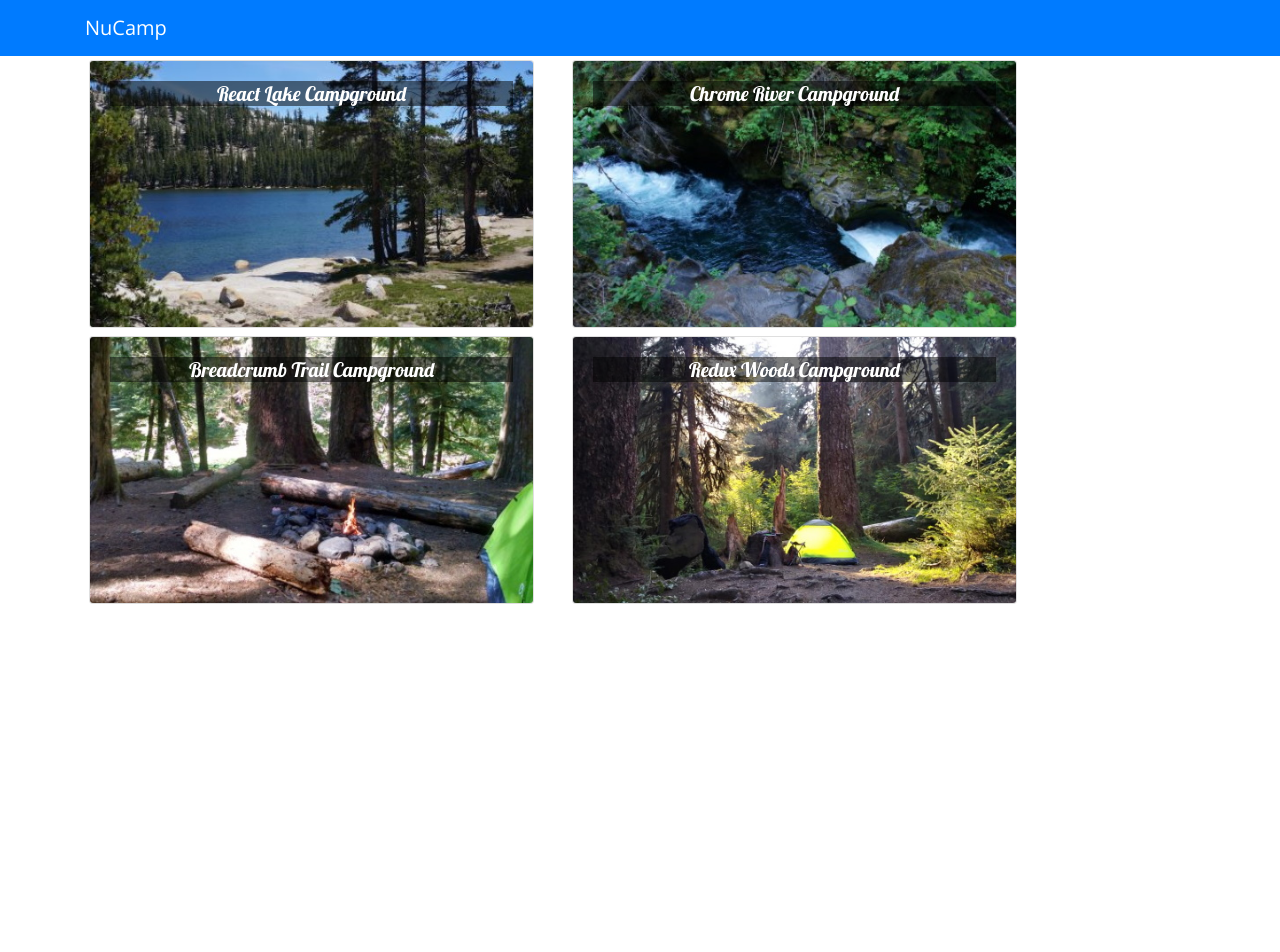
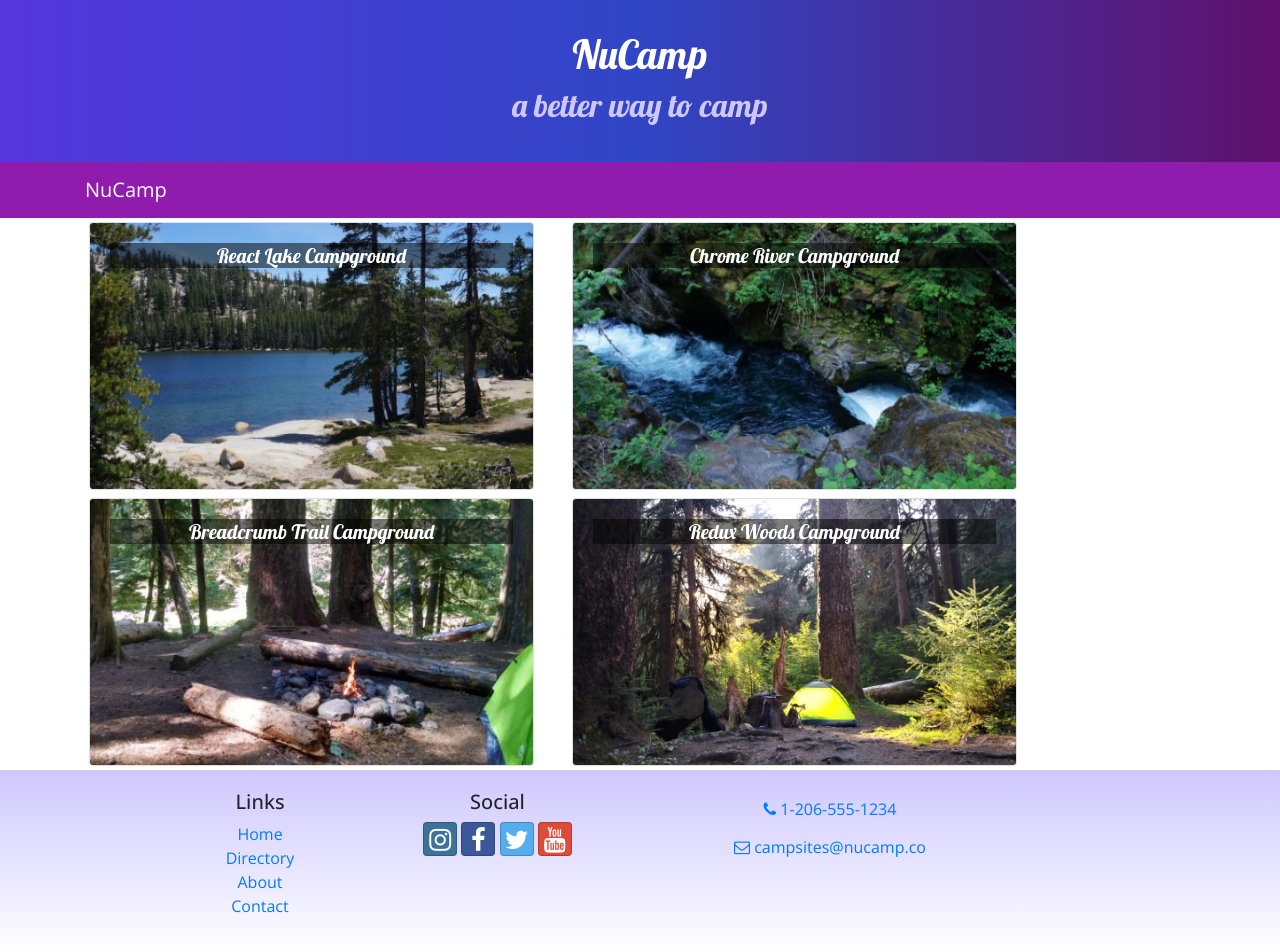
Before and after one commit to DJTechnologies/nucampweek3, a React (Create React App) app: page / in a window 1280 px wide. Before the commit the page ends 800 px from the top, so only its background shows below. Built offline with nearby package versions, Linux system fonts and the light colour scheme.

Commit message:
footer and header

```diff
--- a/package.json
+++ b/package.json
@@ -7,6 +7,8 @@
     "@testing-library/react": "^11.2.7",
     "@testing-library/user-event": "^12.8.3",
     "bootstrap": "^4.5.2",
+    "bootstrap-social": "^5.1.1",
+    "font-awesome": "^4.7.0",
     "react": "^17.0.2",
     "react-dom": "^17.0.2",
     "react-popper": "^2.2.5",
--- a/src/App.css
+++ b/src/App.css
@@ -48,3 +48,53 @@
   color: white;
   background-color: rgba(0, 0, 0, 0.5);
 }
+body {
+  font-family: "Open Sans", sans-serif;
+}
+
+h1,
+h2,
+h3,
+.card-body > .card-title {
+  font-family: "Lobster", cursive;
+}
+
+.card-title {
+  font-weight: 500;
+  font-size: 1.25rem;
+}
+
+h2 {
+  color: #3046c5;
+}
+
+.card-img-overlay .card-title {
+  color: white;
+  background-color: rgba(0, 0, 0, 0.5);
+}
+
+.row-content {
+  padding: 50px 0;
+  border-bottom: 1px ridge;
+  min-height: 200px;
+}
+
+.site-footer {
+  background-image: linear-gradient(#cec8ff, white);
+  padding: 20px 0;
+}
+
+.jumbotron {
+  margin: 0;
+  padding: 30px;
+  background-image: linear-gradient(to right, #5637dd, #3046c5, #60106b);
+  color: white;
+}
+
+.jumbotron h2 {
+  color: #cec8ff;
+}
+
+.navbar-dark {
+  background-color: #901cad;
+}
--- a/src/components/CampsiteInfoComponent.js
+++ b/src/components/CampsiteInfoComponent.js
@@ -1,14 +1,13 @@
-import { render } from "@testing-library/react";
 import React, { Component } from "react";
 import {
   Card,
   CardImg,
+  CardImgOverlay,
   CardText,
   CardBody,
   CardTitle,
-  Breadcrumb,
-  BreadcrumbItem,
 } from "reactstrap";
+
 class CampsiteInfo extends Component {
   renderCampsite(campsite) {
     return (
@@ -29,36 +28,101 @@
       return (
         <div className="col-md-5 m-1">
           <h4>Comments</h4>
-          {comments.map((comment) => {
-            return (
-              <div key={comment.id} style={{ marginBottom: "20px" }}>
-                <div> {comment.text} </div>
-                --{comment.author} {}
+          {comments.map((comments) => (
+            <div className="p-1" key={comments.id}>
+              {comments.text}
+              <br></br>
+              -- {comments.author},{" "}
               {new Intl.DateTimeFormat("en-US", {
                 year: "numeric",
                 month: "short",
                 day: "2-digit",
-                }).format(new Date(Date.parse(comment.date)))}
+              }).format(new Date(Date.parse(comments.date)))}
+            </div>
+          ))}
         </div>
       );
-          })}
-        </div>
-      );
+    } else {
+      return <div></div>;
     }
-    return <div />;
   }
+
   render() {
     if (this.props.campsite) {
       return (
-        <div className="container">
         <div className="row">
           {this.renderCampsite(this.props.campsite)}
           {this.renderComments(this.props.campsite.comments)}
         </div>
-        </div>
       );
-    }
-    return <div />;
+    } else {
+      return <div></div>;
     }
   }
+}
+
 export default CampsiteInfo;
+// import { render } from "@testing-library/react";
+// import React, { Component } from "react";
+// import {
+//   Card,
+//   CardImg,
+//   CardText,
+//   CardBody,
+//   CardTitle,
+//   Breadcrumb,
+//   BreadcrumbItem,
+// } from "reactstrap";
+// class CampsiteInfo extends Component {
+//   renderCampsite(campsite) {
+//     return (
+//       <div className="col-md-5 m-1">
+//         <Card>
+//           <CardImg top src={campsite.image} alt={campsite.name} />
+//           <CardBody>
+//             <CardTitle>{campsite.name}</CardTitle>
+//             <CardText>{campsite.description}</CardText>
+//           </CardBody>
+//         </Card>
+//       </div>
+//     );
+//   }
+
+//   renderComments(comments) {
+//     if (comments) {
+//       return (
+//         <div className="col-md-5 m-1">
+//           <h4>Comments</h4>
+//           {comments.map((comment) => {
+//             return (
+//               <div key={comment.id} style={{ marginBottom: "20px" }}>
+//                 <div> {comment.text} </div>
+//                 --{comment.author} {}
+//                 {new Intl.DateTimeFormat("en-US", {
+//                   year: "numeric",
+//                   month: "short",
+//                   day: "2-digit",
+//                 }).format(new Date(Date.parse(comment.date)))}
+//               </div>
+//             );
+//           })}
+//         </div>
+//       );
+//     }
+//     return <div />;
+//   }
+//   render() {
+//     if (this.props.campsite) {
+//       return (
+//         <div className="container">
+//           <div className="row">
+//             {this.renderCampsite(this.props.campsite)}
+//             {this.renderComments(this.props.campsite.comments)}
+//           </div>
+//         </div>
+//       );
+//     }
+//     return <div />;
+//   }
+// }
+// export default CampsiteInfo;
--- /dev/null
+++ b/src/components/FooterComponent.js
@@ -0,0 +1,71 @@
+import React from "react";
+
+function Footer(props) {
+  return (
+    <footer className="site-footer">
+      <div className="container">
+        <div className="row">
+          <div className="col-4 col-sm-2 offset-1">
+            <h5>Links</h5>
+            <ul className="list-unstyled">
+              <li>
+                <a href="#">Home</a>
+              </li>
+              <li>
+                <a href="#">Directory</a>
+              </li>
+              <li>
+                <a href="#">About</a>
+              </li>
+              <li>
+                <a href="#">Contact</a>
+              </li>
+            </ul>
+          </div>
+          <div className="col-6 col-sm-3 text-center">
+            <h5>Social</h5>
+            <a
+              className="btn btn-social-icon btn-instagram"
+              href="http://instagram.com/"
+            >
+              <i className="fa fa-instagram" />
+            </a>{" "}
+            <a
+              className="btn btn-social-icon btn-facebook"
+              href="http://www.facebook.com/"
+            >
+              <i className="fa fa-facebook" />
+            </a>{" "}
+            <a
+              className="btn btn-social-icon btn-twitter"
+              href="http://twitter.com/"
+            >
+              <i className="fa fa-twitter" />
+            </a>{" "}
+            <a
+              className="btn btn-social-icon btn-google"
+              href="http://youtube.com/"
+            >
+              <i className="fa fa-youtube" />
+            </a>
+          </div>
+          <div className="col-sm-4 text-center">
+            <a role="button" className="btn btn-link" href="tel:+12065551234">
+              <i className="fa fa-phone" /> 1-206-555-1234
+            </a>
+            <br />
+            <a
+              role="button"
+              className="btn btn-link"
+              href="mailto:notreal@notreal.co"
+            >
+              <i className="fa fa-envelope-o" /> campsites@nucamp.co
+            </a>
+          </div>
+        </div>
+      </div>
+    </footer>
+  );
+}
+
+export default Footer;
--- /dev/null
+++ b/src/components/HeaderComponent.js
@@ -0,0 +1,29 @@
+import React, { Component } from "react";
+import { Navbar, NavbarBrand, Jumbotron } from "reactstrap";
+
+class Header extends Component {
+  render() {
+    return (
+      <React.Fragment>
+        <Jumbotron fluid>
+          <div className="container">
+            <div className="row">
+              <div className="col">
+                <h1>NuCamp</h1>
+                <h2>a better way to camp</h2>
+              </div>
+            </div>
+          </div>
+        </Jumbotron>
+
+        <Navbar dark sticky="top">
+          <div className="container">
+            <NavbarBrand href="/">NuCamp</NavbarBrand>
+          </div>
+        </Navbar>
+      </React.Fragment>
+    );
+  }
+}
+
+export default Header;
--- a/src/components/MainComponent.js
+++ b/src/components/MainComponent.js
@@ -3,6 +3,8 @@
 import Directory from "./DirectoryComponent";
 import CampsiteInfo from "./CampsiteInfoComponent";
 import { CAMPSITES } from "../shared/campsites";
+import Header from "./HeaderComponent";
+import Footer from "./FooterComponent";
 
 class Main extends Component {
   constructor(props) {
@@ -19,12 +21,26 @@
 
   render() {
     return (
+      //   <div>
+      //     <Navbar dark color="primary">
+      //       <div className="container">
+      //         <NavbarBrand href="/">NuCamp</NavbarBrand>
+      //       </div>
+      //     </Navbar>
+      //     <Directory
+      //       campsites={this.state.campsites}
+      //       onClick={(campsiteId) => this.onCampsiteSelect(campsiteId)}
+      //     />
+      //     <CampsiteInfo
+      //       campsite={
+      //         this.state.campsites.filter(
+      //           (campsite) => campsite.id === this.state.selectedCampsite
+      //         )[0]
+      //       }
+      //     />
+      //   </div>
       <div>
-        <Navbar dark color="primary">
-          <div className="container">
-            <NavbarBrand href="/">NuCamp</NavbarBrand>
-          </div>
-        </Navbar>
+        <Header />
         <Directory
           campsites={this.state.campsites}
           onClick={(campsiteId) => this.onCampsiteSelect(campsiteId)}
@@ -36,6 +52,7 @@
             )[0]
           }
         />
+        <Footer />
       </div>
     );
   }
--- a/src/index.js
+++ b/src/index.js
@@ -5,6 +5,8 @@
 import "bootstrap/dist/css/bootstrap.min.css";
 import "typeface-lobster";
 import "typeface-open-sans";
+import "font-awesome/css/font-awesome.css";
+import "bootstrap-social/bootstrap-social.css";
 import App from "./App";
 ReactDOM.render(
   <React.StrictMode>
```
Also changed, not shown: src/components/DirectoryComponent.js (+31 -0 lines), 2 other files (tests, documents, lock files or other folders). Lines whose indentation alone changed are shown as unchanged.
